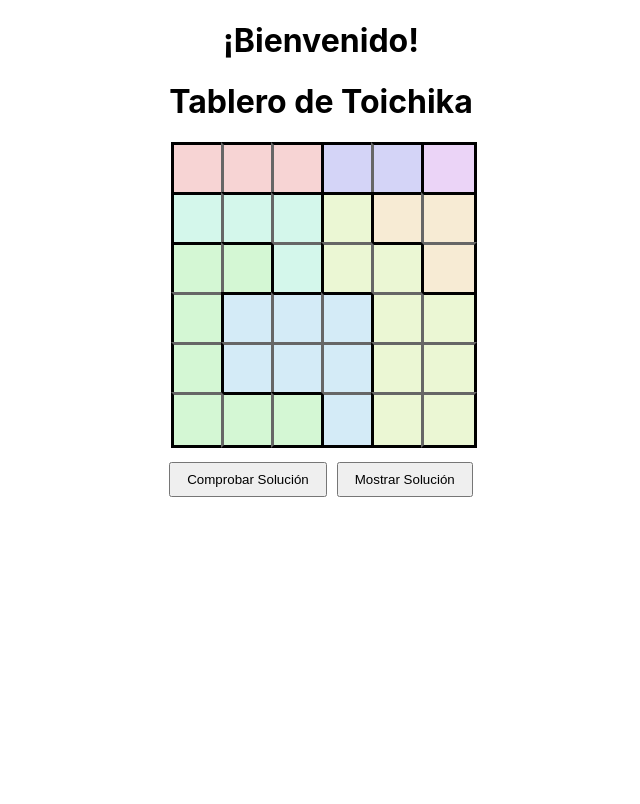
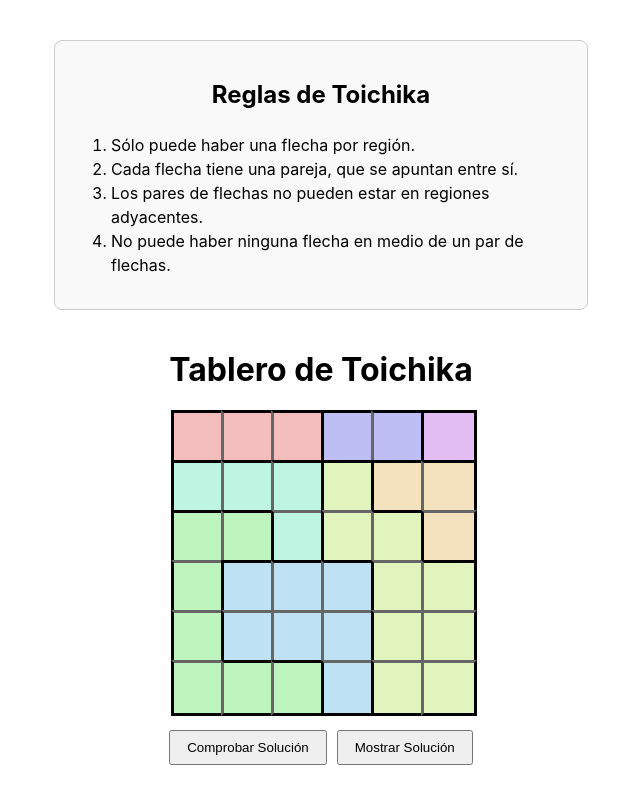
Before and after one commit to alonyanez/tfg-toichika, a React (Create React App) app: page / in a window 1280 px wide. Shown: the whole page, without its empty margins (319-959 px from the left). Built offline with nearby package versions, Linux system fonts and the light colour scheme.

Commit message:
se añaden las reglas, se corrige resolver

```diff
--- a/src/App.js
+++ b/src/App.js
@@ -9,13 +9,18 @@ function App() {
   const [tableroState, setTableroState] = useState([]);
   const [mostrarSolver, setMostrarSolver] = useState(false);
 
+  const [cargando, setCargando] = useState(false);
   const [regenKey, setRegenKey] = useState(0);
   const [intentos, setIntentos] = useState(0);
   const MAX_INTENTOS = 50;
 
-  const memorizedSetTablero = useCallback((nuevoTablero) => {
-    setTableroState(nuevoTablero);
-  }, []);
+  const handleStartResolve = () => {
+    setCargando(true);
+  };
+
+  const handleEndResolve = () => {
+    setCargando(false);
+  };
 
   const onGenerado = useCallback(tab => {
     setTableroState(tab);
@@ -57,8 +62,23 @@ function App() {
 
   return (
     <div >
-      <div style={{ textAlign: 'center'}}>
-        <h1>¡Bienvenido!</h1>
+      <div style={{
+        maxWidth: '500px',
+        marginTop: '10',
+        margin: '40px auto',
+        padding: '16px',
+        backgroundColor: '#f9f9f9',
+        border: '1px solid #ccc',
+        borderRadius: '8px',
+        lineHeight: '1.5'
+      }}>
+        <h2 style={{ textAlign: 'center'}}>Reglas de Toichika</h2>
+        <ol>
+          <li>Sólo puede haber una flecha por región.</li>
+          <li>Cada flecha tiene una pareja, que se apuntan entre sí.</li>
+          <li>Los pares de flechas no pueden estar en regiones adyacentes.</li>
+          <li>No puede haber ninguna flecha en medio de un par de flechas.</li>
+        </ol>
       </div>
 
       <h1  style={{ textAlign: 'center'}}>Tablero de Toichika</h1>
@@ -85,11 +105,27 @@ function App() {
         </button>
       </div>
 
+      {cargando && (
+        <div style={{ textAlign: 'center', margin: '10px' }}>
+          <span>Resolviendo…</span>
+        </div>
+      )}
+
       {mostrarSolver && (
         <Resolver
           tablero={tableroState}
-          onSolucionInvalida={() => alert("¡El tablero no tiene solución!")}
-        />
+          onStartResolve={handleStartResolve}
+          onEndResolve={handleEndResolve}
+          onSolucionInvalida={() => {
+          handleEndResolve();
+          if (intentos < MAX_INTENTOS - 1) {
+            setIntentos(i => i + 1);
+            setRegenKey(k => k + 1);
+          } else {
+            alert(`No hemos encontrado un tablero con solución tras ${MAX_INTENTOS} intentos.`);
+          }
+        }}
+      />
       )}
 
       <br/>
--- a/src/components/Tablero/ResolverToichika.js
+++ b/src/components/Tablero/ResolverToichika.js
@@ -126,7 +126,7 @@ function esLocalValido(tablero, x, y) {
 }
 
 //Resolver
-function Resolver({ tablero, onSolucionInvalida }) {
+function Resolver({ tablero, onSolucionInvalida, onStartResolve, onEndResolve }) {
   const [solucion, setSolucion] = useState([]);
 
   const resolverToichika = (orig) => {
@@ -177,21 +177,26 @@ useEffect(() => {
   if (!tablero.length) return;
   let activo = true;
 
+  if (onStartResolve) onStartResolve();
+
   // Deferimos la ejecución
   setTimeout(() => {
     if (!activo) return;
     const sol = resolverToichika(tablero);
     if (activo) {
-      if (sol) setSolucion(sol);
-      else {
+      if (sol){
+        setSolucion(sol);
+        if (onEndResolve) onEndResolve();
+      }else {
         console.error("¡El tablero no tiene solución!");
+        if (onEndResolve) onEndResolve();
         onSolucionInvalida();
       }
     }
   }, 0);
 
   return () => { activo = false };
-}, []);
+}, [tablero, onSolucionInvalida, onStartResolve, onEndResolve]);
 
   return (
     <div style={{ margin: 20, padding: 20, border: '1px solid #ccc' }}>
--- a/src/components/Tablero/Tablero.js
+++ b/src/components/Tablero/Tablero.js
@@ -203,7 +203,7 @@ function Tablero({size, onTableroGenerado}){
                 display: 'flex',
                 justifyContent: 'center',
                 alignItems: 'center',
-                backgroundColor: `hsl(${celda.region * 40}, 70%, 90%)`,
+                backgroundColor: `hsl(${celda.region * 40}, 70%, 85%)`,
                 ...getBordeEstilo(x, y)
               }}
             >
```
